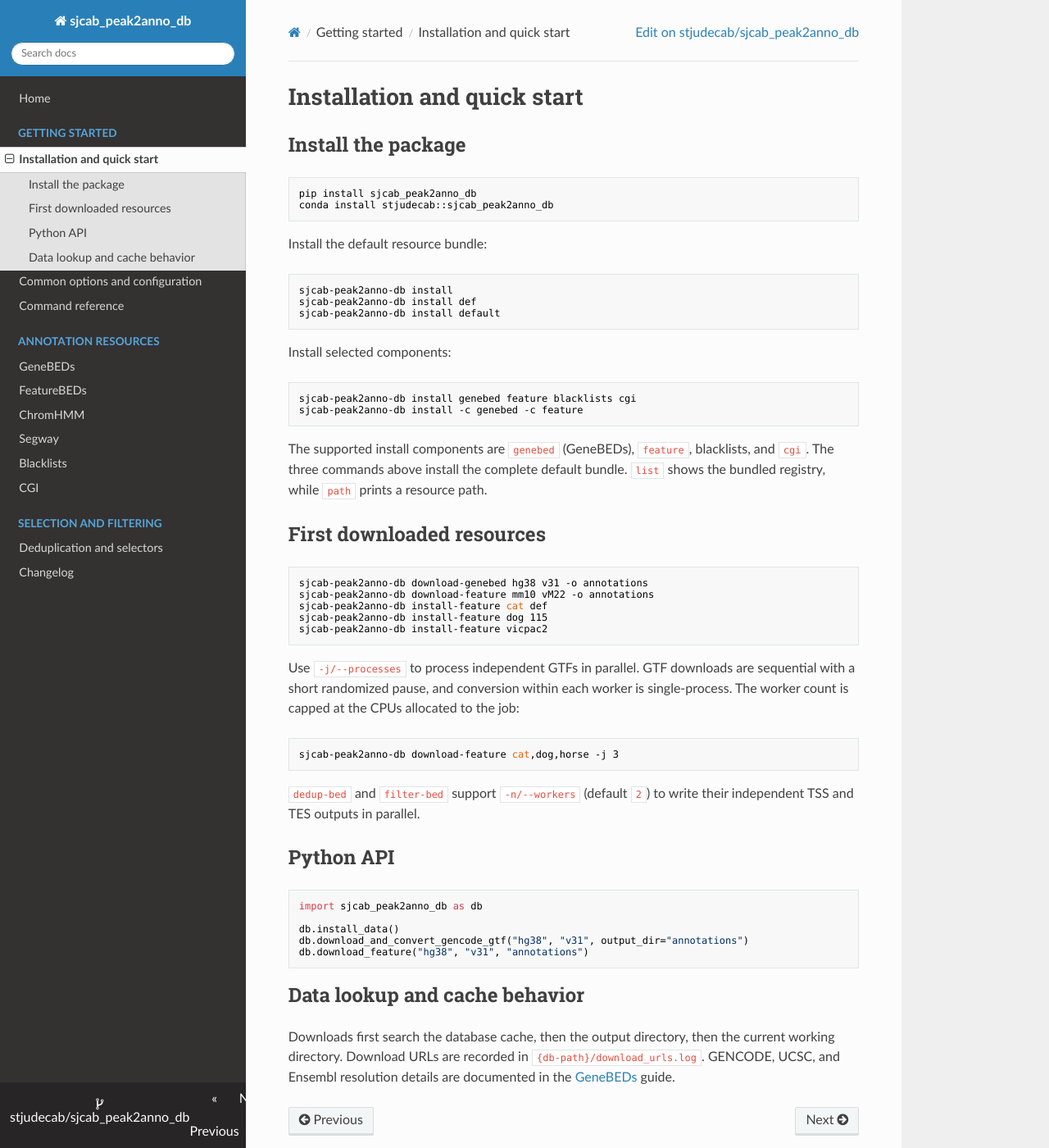
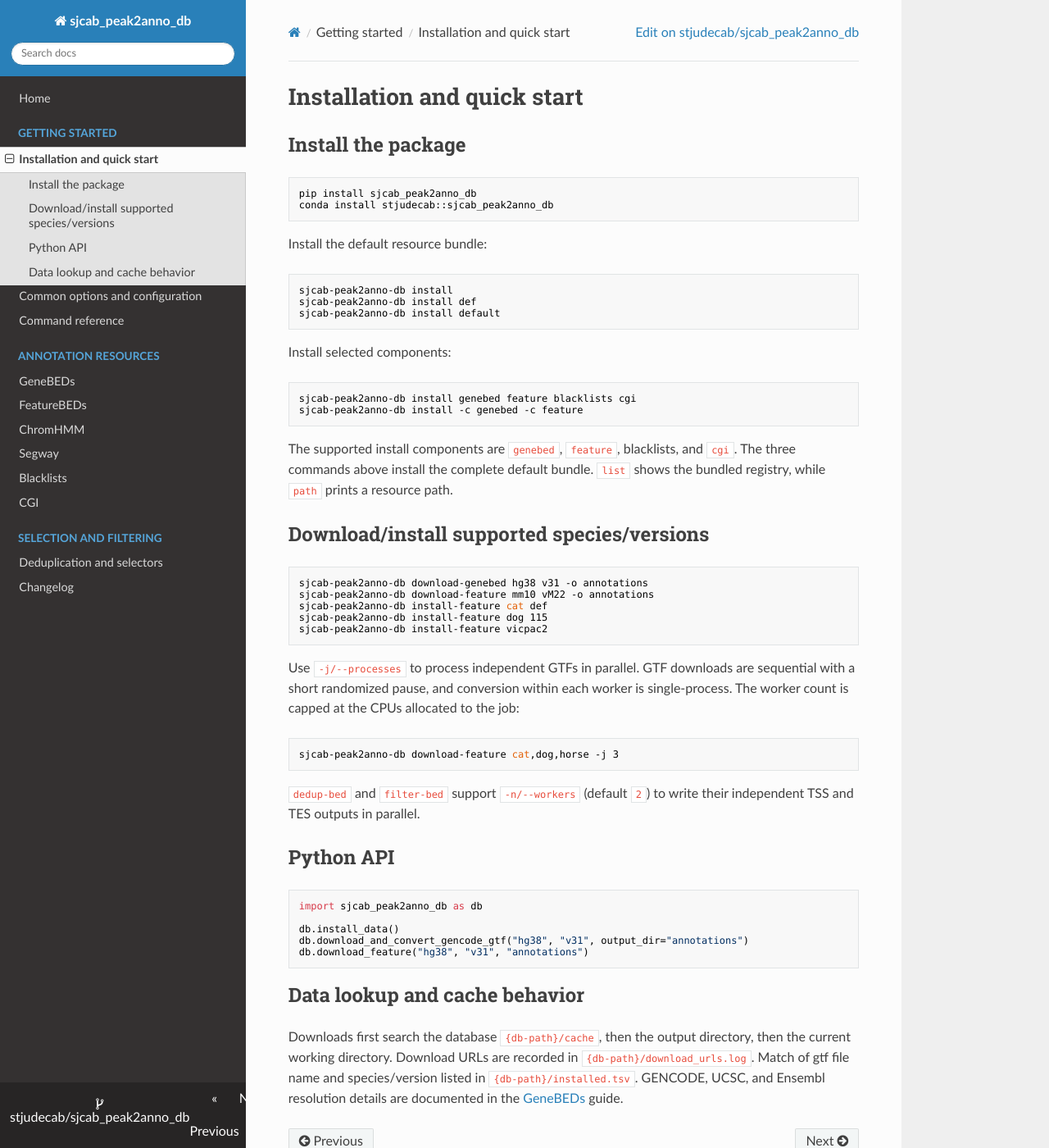
Before and after one commit to stjudecab/sjcab_peak2anno_db, an MkDocs documentation site: the page built from docs/getting-started.md, in a window 1280 px wide and 1400 px high. Shown: the whole window at 82% size. Built offline with MkDocs 1.6.1, drawn with Linux system fonts in a browser that asks for light colours; nearby versions of some CDN libraries.

Commit message:
Update getting-started.md

````diff
--- a/docs/getting-started.md
+++ b/docs/getting-started.md
@@ -22,11 +22,11 @@ sjcab-peak2anno-db install genebed feature blacklists cgi
 sjcab-peak2anno-db install -c genebed -c feature
 ```
 
-The supported install components are `genebed` (GeneBEDs), `feature`, blacklists, and
+The supported install components are `genebed`, `feature`, blacklists, and
 `cgi`. The three commands above install the complete default bundle. `list` shows
 the bundled registry, while `path` prints a resource path.
 
-## First downloaded resources
+## Download/install supported species/versions
 
 ```bash
 sjcab-peak2anno-db download-genebed hg38 v31 -o annotations
@@ -59,7 +59,8 @@ db.download_feature("hg38", "v31", "annotations")
 
 ## Data lookup and cache behavior
 
-Downloads first search the database cache, then the output directory, then the
+Downloads first search the database `{db-path}/cache`, then the output directory, then the
 current working directory. Download URLs are recorded in
-`{db-path}/download_urls.log`. GENCODE, UCSC, and Ensembl resolution details
+`{db-path}/download_urls.log`. Match of gtf file name and species/version listed in
+`{db-path}/installed.tsv`. GENCODE, UCSC, and Ensembl resolution details
 are documented in the [GeneBEDs](genebeds.md) guide.
````
